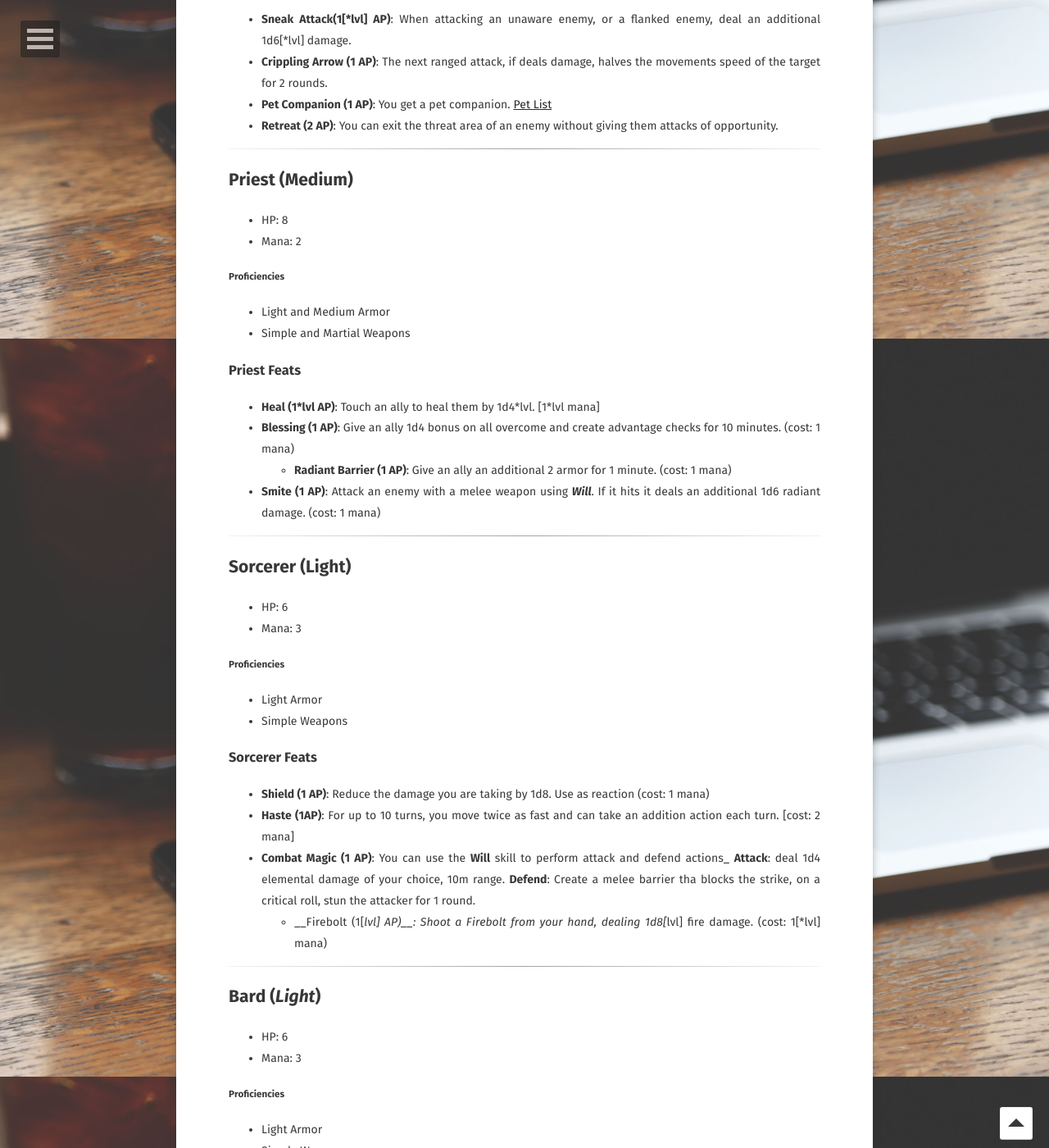
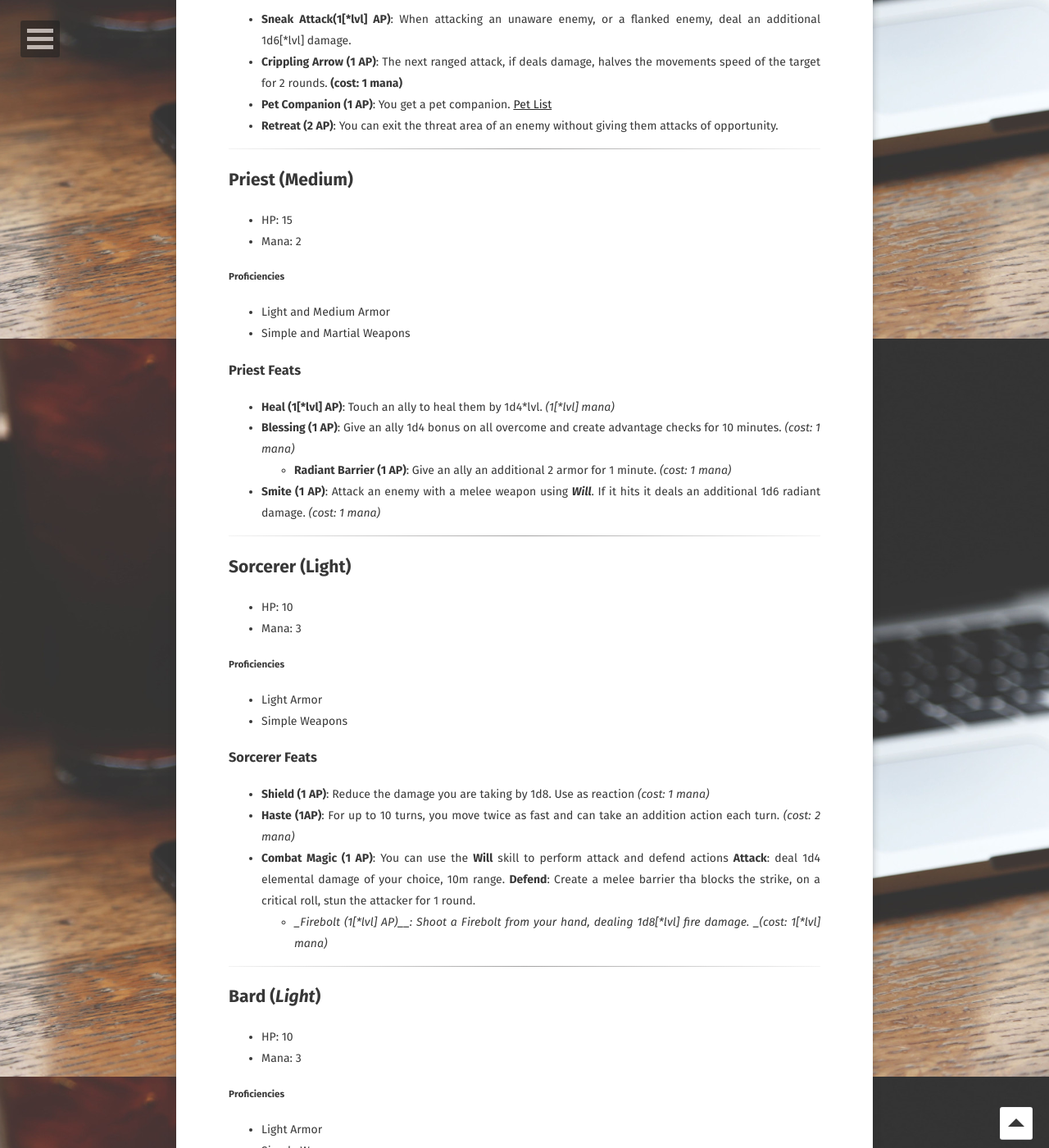
Before and after one commit to andreamin97/andreamin97.github.io, a Jekyll site: the page built from _posts/2020-01-11-haven-game.md, in a window 1280 px wide and 1400 px high, scrolled down 2287 px. Shown: the whole window at 82% size. Built offline with Jekyll 4.4.1, drawn with Linux system fonts in a browser that asks for light colours; some web fonts are replaced; some of the changed text lies outside the part shown.

Commit message:
haven rpg (pet-wolf)

```diff
--- a/_posts/2020-01-11-haven-game.md
+++ b/_posts/2020-01-11-haven-game.md
@@ -61,7 +61,7 @@ A new character starts the game with 15 Skill Point to be distributed. The maxim
 |-----
 |Religion| X | X |  |  |
 |-----
-|Shoot|  |  |  |  |
+|Shoot| X | X | X | X |
 |-----
 |Sleight of Hand| X | X |  |  |
 |-----
@@ -92,7 +92,7 @@ A new character starts the game with 15 Skill Point to be distributed. The maxim
 ---
 
 ## Ranger (__Medium__)
-- HP: 8
+- HP: 15
 - Mana: 1
 
 ##### Proficiencies
@@ -102,14 +102,14 @@ A new character starts the game with 15 Skill Point to be distributed. The maxim
 
 ### Ranger Feats
 - __Sneak Attack(1[\*lvl] AP)__: When attacking an unaware enemy, or a flanked enemy, deal an additional 1d6[\*lvl] damage.
-- __Crippling Arrow (1 AP)__: The next ranged attack, if deals damage, halves the movements speed of the target for 2 rounds.
+- __Crippling Arrow (1 AP)__: The next ranged attack, if deals damage, halves the movements speed of the target for 2 rounds. __(cost: 1 mana)__
 - __Pet Companion (1 AP)__: You get a pet companion. <a href="../haven-rpg-additional/ranger-pets">Pet List</a>
 - __Retreat (2 AP)__: You can exit the threat area of an enemy without giving them attacks of opportunity.
 
 ---
 
 ## Priest (__Medium__)
-- HP: 8
+- HP: 15
 - Mana: 2
 
 ##### Proficiencies
@@ -117,15 +117,15 @@ A new character starts the game with 15 Skill Point to be distributed. The maxim
 - Simple and Martial Weapons
 
 ### Priest Feats
-- __Heal (1\*lvl AP)__: Touch an ally to heal them by 1d4\*lvl. [1\*lvl mana]
-- __Blessing (1 AP)__: Give an ally 1d4 bonus on all overcome and create advantage checks for 10 minutes. (cost: 1 mana)
-    - __Radiant Barrier (1 AP)__: Give an ally an additional 2 armor for 1 minute. (cost: 1 mana)
-- __Smite (1 AP)__: Attack an enemy with a melee weapon using ___Will___. If it hits it deals an additional 1d6 radiant damage. (cost: 1 mana)
+- __Heal (1[\*lvl] AP)__: Touch an ally to heal them by 1d4\*lvl. _(1[\*lvl] mana)_
+- __Blessing (1 AP)__: Give an ally 1d4 bonus on all overcome and create advantage checks for 10 minutes. _(cost: 1 mana)_
+    - __Radiant Barrier (1 AP)__: Give an ally an additional 2 armor for 1 minute. _(cost: 1 mana)_
+- __Smite (1 AP)__: Attack an enemy with a melee weapon using ___Will___. If it hits it deals an additional 1d6 radiant damage. _(cost: 1 mana)_
 
 ---
 
 ## Sorcerer (__Light__)
-- HP: 6
+- HP: 10
 - Mana: 3
 
 ##### Proficiencies
@@ -133,17 +133,17 @@ A new character starts the game with 15 Skill Point to be distributed. The maxim
 - Simple Weapons
 
 ### Sorcerer Feats
-- __Shield (1 AP)__: Reduce the damage you are taking by 1d8. Use as reaction (cost: 1 mana)
-- __Haste (1AP)__: For up to 10 turns, you move twice as fast and can take an addition action each turn. [cost: 2 mana]
-- __Combat Magic (1 AP)__: You can use the __Will__ skill to perform attack and defend actions_
+- __Shield (1 AP)__: Reduce the damage you are taking by 1d8. Use as reaction _(cost: 1 mana)_
+- __Haste (1AP)__: For up to 10 turns, you move twice as fast and can take an addition action each turn. _(cost: 2 mana)_
+- __Combat Magic (1 AP)__: You can use the __Will__ skill to perform attack and defend actions
     __Attack__: deal 1d4 elemental damage of your choice, 10m range.
     __Defend__: Create a melee barrier tha blocks the strike, on a critical roll, stun the attacker for 1 round.
-    - __Firebolt (1[*lvl] AP)__: Shoot a Firebolt from your hand, dealing 1d8[*lvl] fire damage. (cost: 1[*lvl] mana)
+    - __Firebolt (1[*lvl] AP)__: Shoot a Firebolt from your hand, dealing 1d8[*lvl] fire damage. _(cost: 1[*lvl] mana)_
 
 ---
 
 ## Bard (_Light_)
-- HP: 6
+- HP: 10
 - Mana: 3
 
 ##### Proficiencies
@@ -160,6 +160,6 @@ A new character starts the game with 15 Skill Point to be distributed. The maxim
 # GENERAL FEATS
 - __Resilience[light/medium/Heavy] (1 AP)__: Gain [2/4/6] max HP.
 - __Two Weapon Fighting (1 AP)__: Can use a light weapon in off-hand. Each turn during your attack action, you can attack with that weapon dealing only the base damage.
-- __Weapon Proficiency(1AP__): When selecting this feat choose a weapon type. Whenever you perform a skillcheck using the chosen weapon type, add +1 to the result.
+- __Weapon Proficiency(1AP)__: When selecting this feat choose a weapon type. Whenever you perform a skillcheck using the chosen weapon type, add +1 to the result.
 - __Brilliance (1 AP)__: Gain 2 mana. (only if your base mana is more than 0)
 - __Multiclass(2 AP)__: Choose a different class, and learn one of its feats that costs ___1 AP___, you may now learn feats from this class. If the new class requires mana, you also gain half of the class starting mana (rounded down, minimum 1).
```
Also changed, not shown: other parts of _posts/2020-01-11-haven-game.md (+1 -1 lines), haven-rpg-additional/ranger-pets.md (+33 -0 lines), haven-rpg-additional/weapons-and-armors.md (added, +7 -0 lines).
